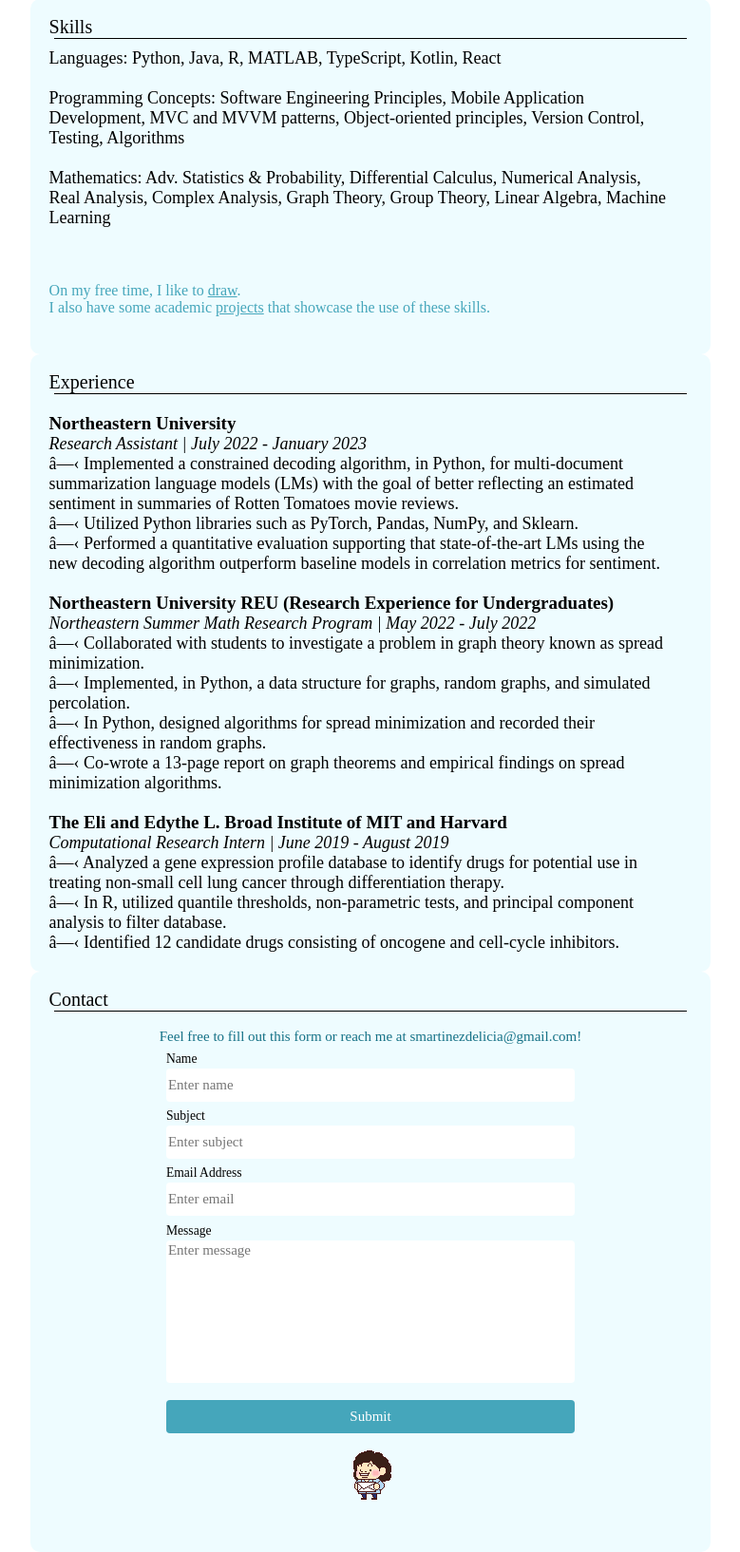
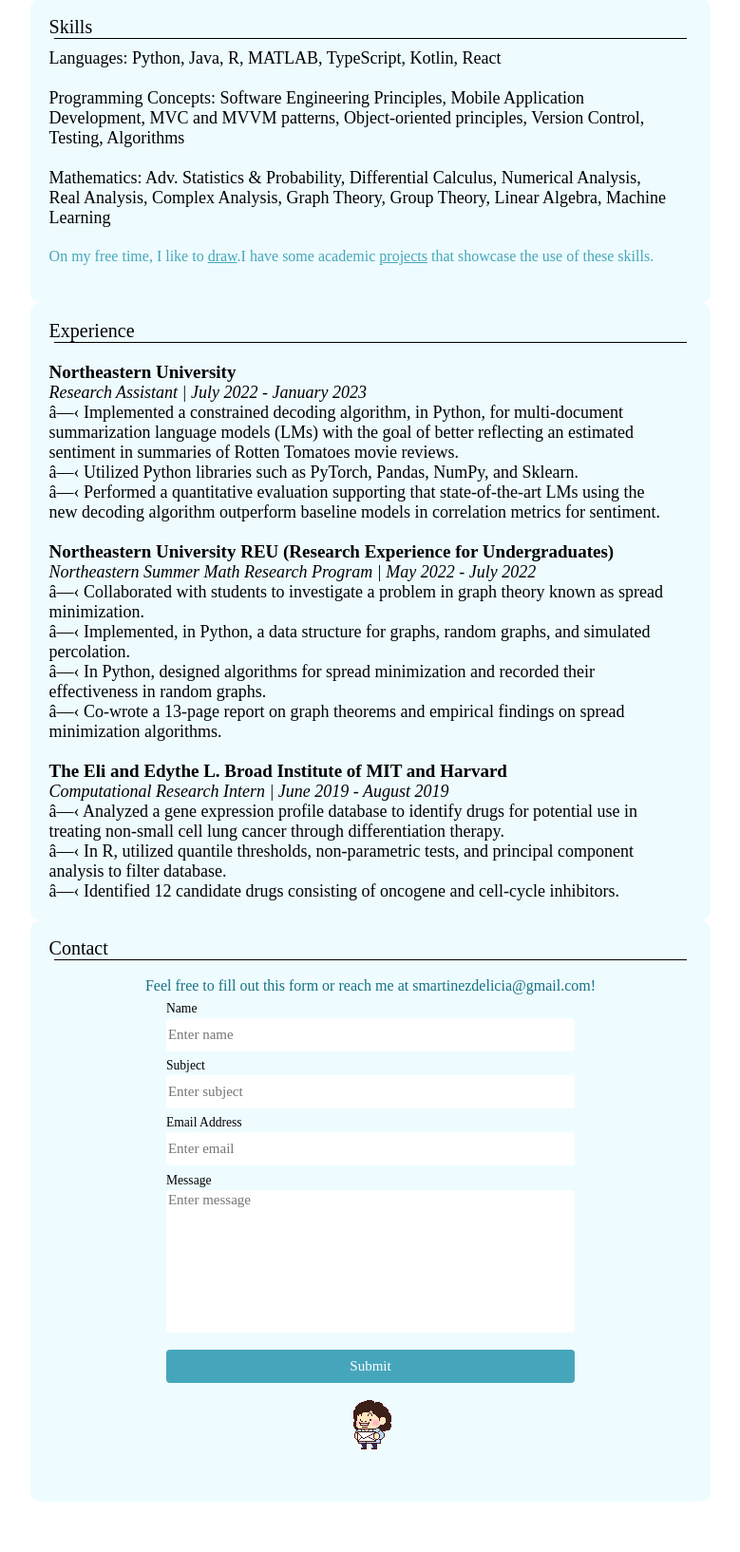
Before and after one commit to Stephanie-Delicia/stephanie-delicia.github.io, a PHP site: page / in a window 1280 px wide. Shown: the part 799-2433 px from the top of the page at 95% size, without its empty margins (250-1029 px from the left). After the commit the page ends 2380 px from the top, so only its background shows below. Run offline with PHP 8.4, Linux system fonts and the light colour scheme.

Commit message:
Add files via upload

```diff
--- a/css/styles.css
+++ b/css/styles.css
@@ -309,7 +309,7 @@ input[type=submit]:hover {
 }
 
 .centerText {
-  font-size: 15px;
+  font-size: 16px;
   margin: auto;
   text-align: center;
   color: #157186;
--- a/index.html
+++ b/index.html
@@ -84,13 +84,12 @@
 
             <br></br>
             <smolContent>
-                <br></br>
                 On my free time, I like to <a href="#art" text-decoration=none>draw</a>.
             </smolContent>
 
             <smolContent>
 
-                I also have some academic <a href="#projects" text-decoration=none>projects</a> that showcase the use of these skills.
+                I have some academic <a href="#projects" text-decoration=none>projects</a> that showcase the use of these skills.
             </smolContent>
         </content>
     </div>
@@ -138,10 +137,6 @@
             ○ Identified 12 candidate drugs consisting of oncogene and cell-cycle inhibitors.
     </jobContent>
     <br>
-
-
-
-
     </div>
 
 <!--------------------- Contact page --------------------->
```
